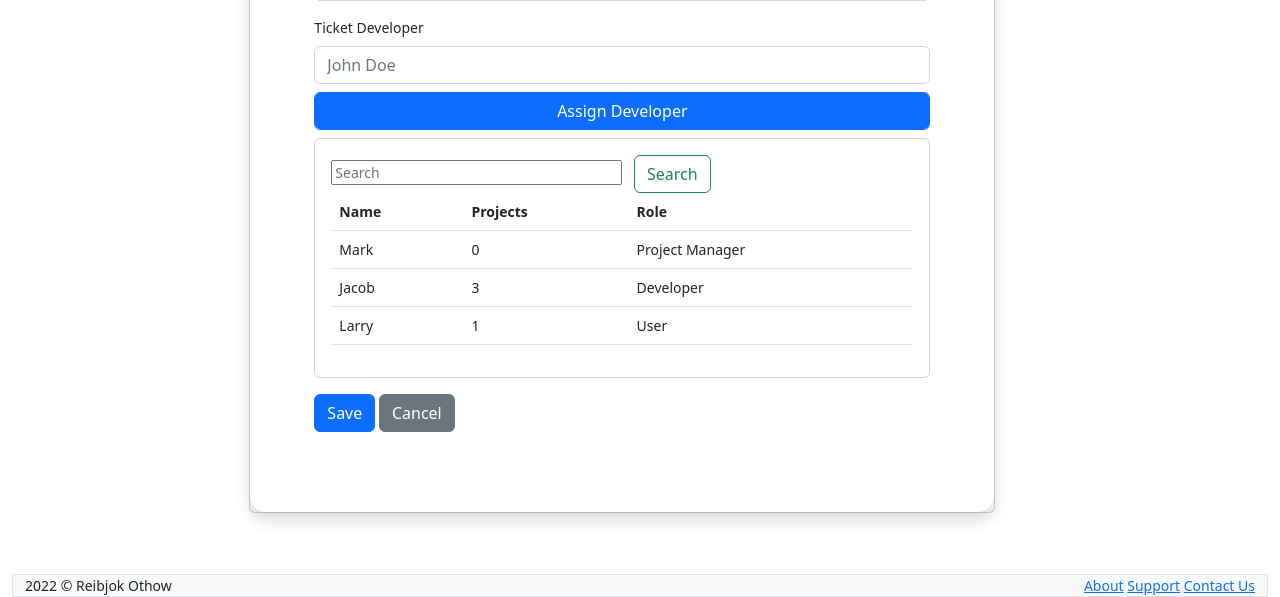
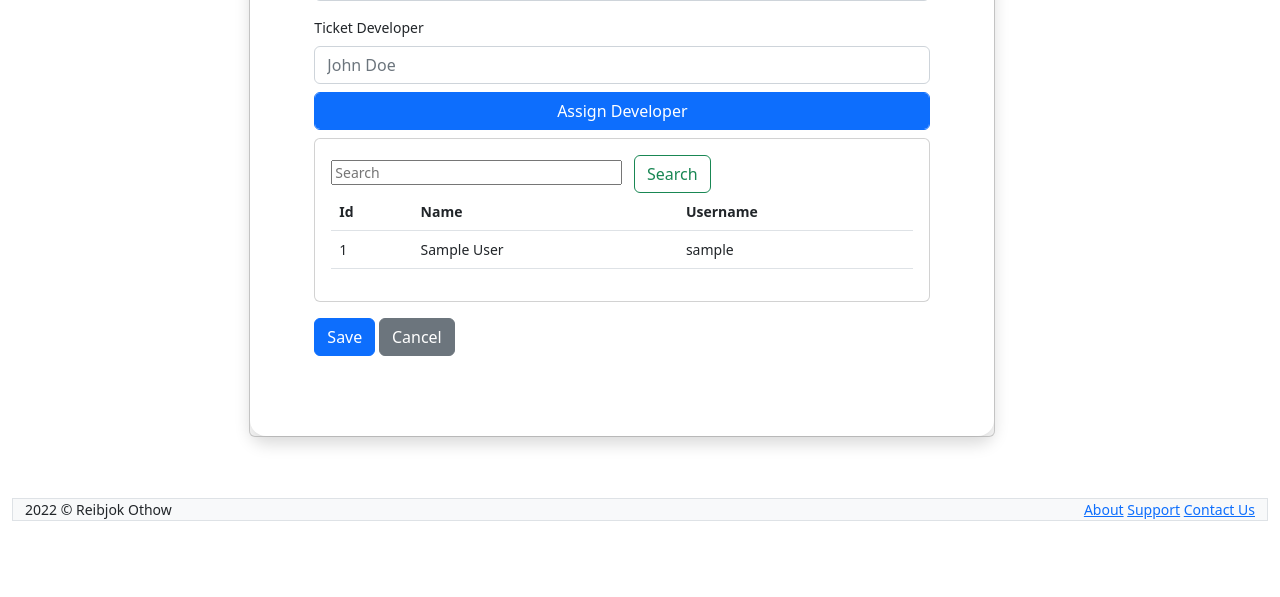
Before and after one commit to Rebjok/Bug-tracker, a Flask app: page /ticket/1 in a window 1280 px wide, after a click on "Assign Developer". Shown: the part 810-1407 px from the top of the page. After the commit the page ends 1331 px from the top, so only its background shows below. Run offline with Flask 2, Linux system fonts and the light colour scheme; tables that the repository leaves empty hold one stand-in row (values such as "Sample post"); some libraries are stand-ins or nearby versions.

Commit message:
created relationship between user and ticket database tables

```diff
--- a/app.py
+++ b/app.py
@@ -46,6 +46,9 @@ class User(UserMixin, db.Model):
     reminders_notification = db.Column(db.Boolean, default=True)
     events_notification = db.Column(db.Boolean, default=True)
     following_notification = db.Column(db.Boolean, default=False)
+    # This will act like a List of ticket objects attached to each User.
+    # The "developer" refers to the developer property in the Ticket class.
+    tickets = relationship("Ticket", back_populates="developer")
 
 class Project(db.Model):
     __tablename__ = "projects"
@@ -69,7 +72,10 @@ class Ticket(db.Model):
     type = db.Column(db.String(100), nullable=False)
     priority = db.Column(db.String(100), nullable=False)
     status = db.Column(db.String(100), nullable=False)
-    developer = db.Column(db.String(100), nullable=True)
+    # Create Foreign Key, "users.id" the users refers to the tablename of User.
+    developer_id = db.Column(db.Integer,db.ForeignKey("users.id"), nullable=True)
+    # Create reference to the User object, the "tickets" refers to the tickets property in the User class.
+    developer = relationship("User", back_populates="tickets")
 
 db.create_all()
 
@@ -191,12 +197,13 @@ def modify_ticket(action):
         priority = request.form['priority']
         status = request.form['status']
         developer =request.form['developer']
-        ticket = Ticket(title=title, description=description, project_name=project,  start_date=start_date, deadline=deadline, type=ticketType, priority=priority, status=status, developer=developer)
+        ticket = Ticket(title=title, description=description, project_name=project,  start_date=start_date, deadline=deadline, type=ticketType, priority=priority, status=status, developer_id=developer)
         db.session.add(ticket)
         db.session.commit()
         return redirect(url_for('ticket_details'))
     else:
-        return render_template('modify-ticket.html', action=action)
+        users = User.query.all()
+        return render_template('modify-ticket.html', action=action, users=users)
 
 #This route is called when a user is assigning a project for a new ticket or an edited ticket
 @app.route('/search-ticket', methods=['POST'])
--- a/templates/modify-ticket.html
+++ b/templates/modify-ticket.html
@@ -159,27 +159,19 @@
                           <table class="table table-hover">
                                 <thead class="thead-dark">
                                   <tr>
+                                    <th scope="col">Id</th>
                                     <th scope="col">Name</th>
-                                    <th scope="col">Projects</th>
-                                    <th scope="col">Role</th>
+                                    <th scope="col">Username</th>
                                   </tr>
                                 </thead>
                                 <tbody>
+                                {% for user in users %}
                                   <tr onclick="update_developer(this)">
-                                    <td>Mark</td>
-                                    <td>0</td>
-                                    <td>Project Manager</td>
+                                    <td>{{user.id}}</td>
+                                    <td>{{user.name}}</td>
+                                    <td>{{user.username}}</td>
                                   </tr>
-                                  <tr onclick="update_developer(this)">
-                                    <td>Jacob</td>
-                                    <td>3</td>
-                                    <td>Developer</td>
-                                  </tr>
-                                  <tr onclick="update_developer(this)">
-                                    <td>Larry</td>
-                                    <td>1</td>
-                                    <td>User</td>
-                                  </tr>
+                                {% endfor %}
                                 </tbody>
                           </table>
                           <script>
--- a/templates/personal-info.html
+++ b/templates/personal-info.html
@@ -13,8 +13,8 @@
             <div class="card-body rounded-4 shadow">
               <form method="post" action="{{ url_for('personal_info') }}" enctype="multipart/form-data">
                   <div class="form-group my-2">
-                    <label for="fullName" class="form-label">{{current_user.name|capitalize}}</label>
-                    <input type="text" class="form-control" id="fullName" aria-describedby="fullNameHelp" placeholder="Enter your fullname" value="Kenneth Valdez" name="fullName">
+                    <label for="fullName" class="form-label">Full Name</label>
+                    <input type="text" class="form-control" id="fullName" aria-describedby="fullNameHelp" placeholder="Enter your fullname" value="{{current_user.name|capitalize}}" name="fullName">
                     <small id="fullNameHelp" class="form-text text-muted">Your name may appear around here where you are mentioned. You can change or remove it at any time.</small>
                   </div>
                   <div class="form-group mb-2">
```
